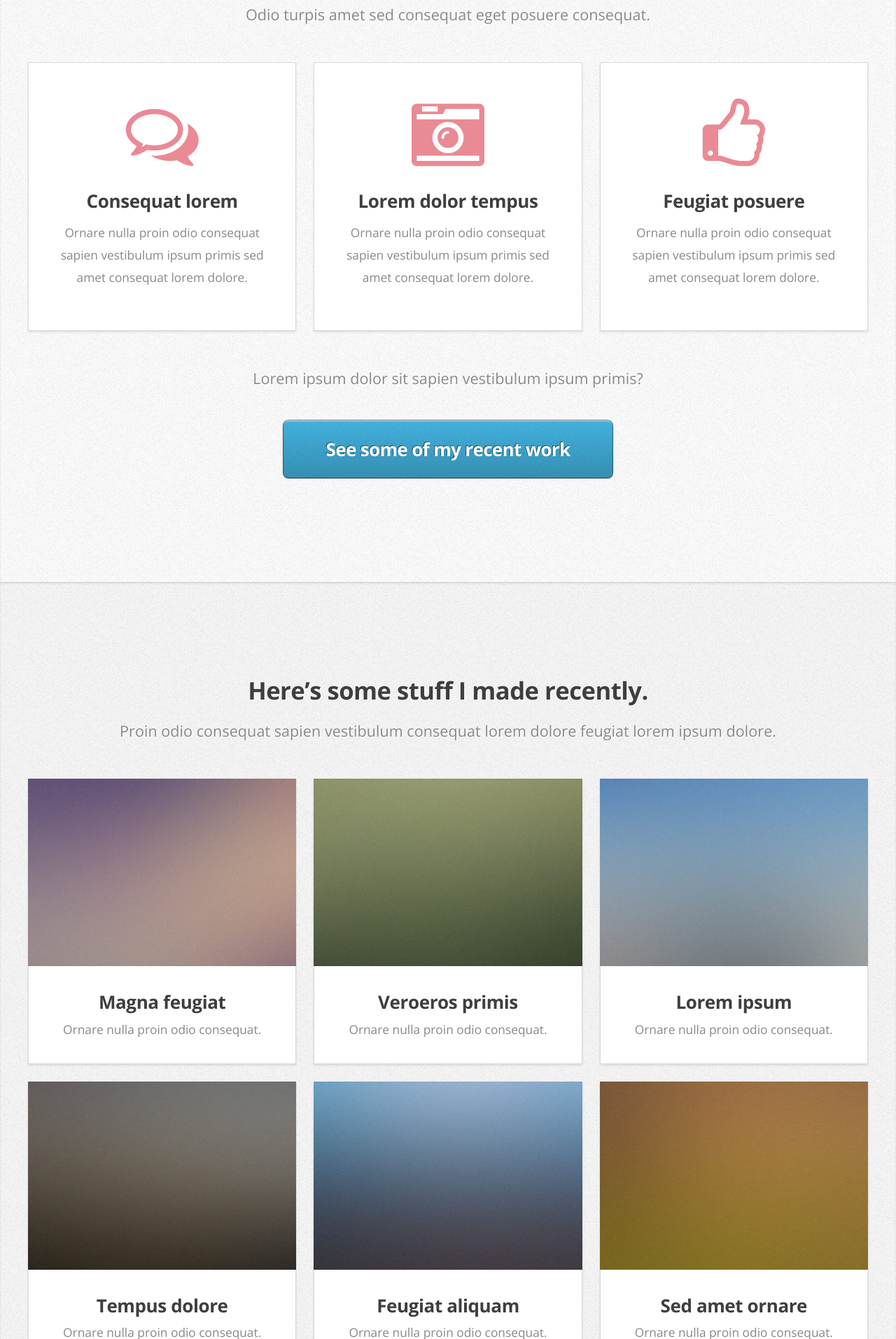
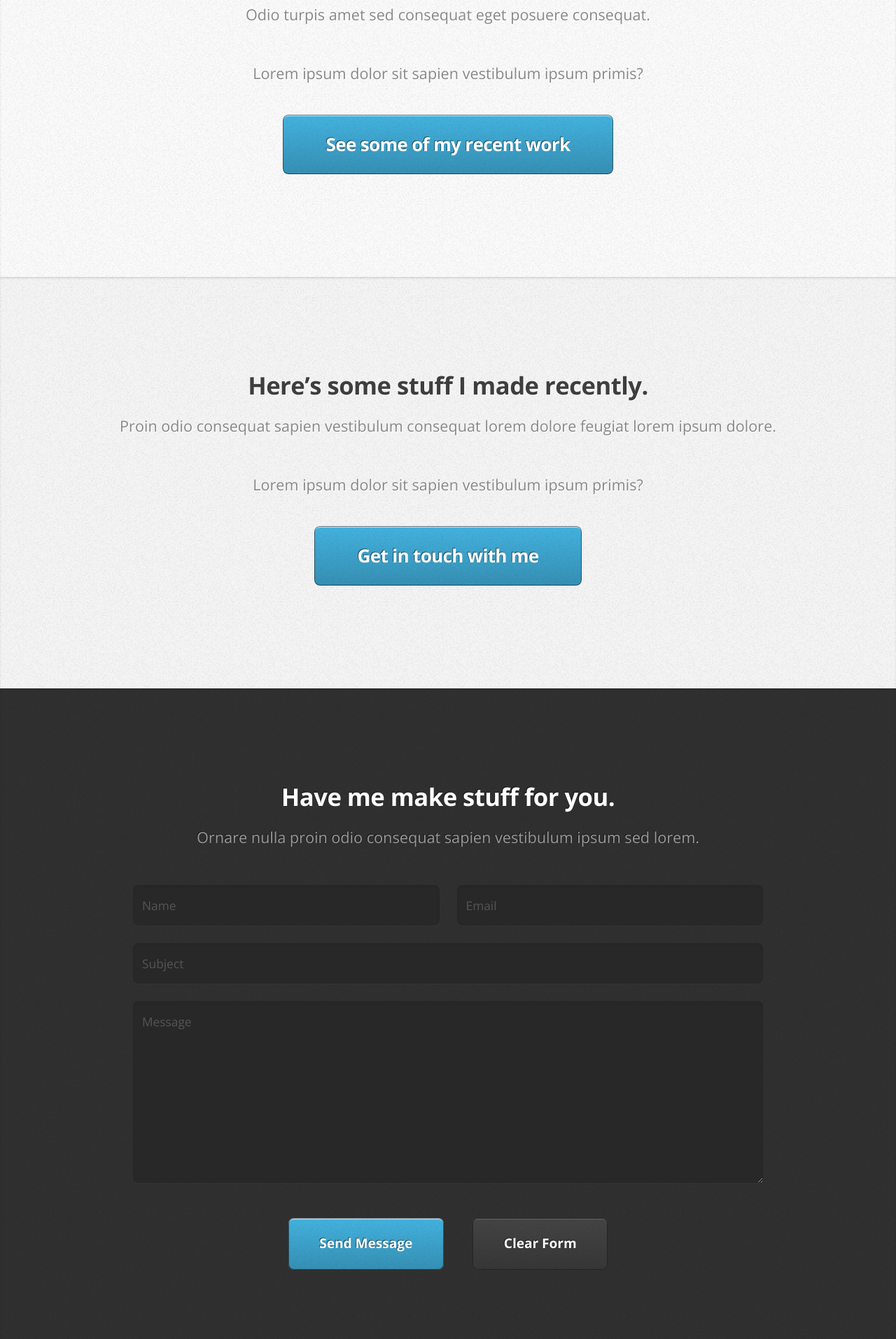
Before and after one commit to adiyankeysight/adiyankeysight.github.io, a plain HTML site: page index.html in a window 1280 px wide. Shown: the part 886-2800 px from the top of the page at 70% size. Drawn offline with nearby package versions, Linux system fonts and the light colour scheme.

Commit message:
started working

```diff
--- a/index.html
+++ b/index.html
@@ -6,7 +6,7 @@
 -->
 <html>
 	<head>
-		<title>Miniport by HTML5 UP</title>
+		<title>Adiyan Kaul</title>
 		<meta charset="utf-8" />
 		<meta name="viewport" content="width=device-width, initial-scale=1" />
 		<!--[if lte IE 8]><script src="assets/js/ie/html5shiv.js"></script><![endif]-->
@@ -20,8 +20,8 @@
 			<nav id="nav">
 				<ul class="container">
 					<li><a href="#top">Top</a></li>
-					<li><a href="#work">Work</a></li>
-					<li><a href="#portfolio">Portfolio</a></li>
+					<li><a href="#work">Cover Letter</a></li>
+					<li><a href="#portfolio">Resume</a></li>
 					<li><a href="#contact">Contact</a></li>
 				</ul>
 			</nav>
@@ -35,10 +35,10 @@
 						</div>
 						<div class="8u 12u(mobile)">
 							<header>
-								<h1>Hi. I'm <strong>Jane Doe</strong>.</h1>
+								<h1>Hi. I'm <strong>Adiyan Kaul</strong>.</h1>
 							</header>
-							<p>And this is <strong>Miniport</strong>, a free, fully responsive HTML5 site template designed by <a href="http://n33.co">AJ</a> for <a href="http://html5up.net">HTML5 UP</a> &amp; released under the <a href="http://html5up.net/license">CCA license</a>.</p>
-							<a href="#work" class="button big scrolly">Learn about what I do</a>
+							<p>Scroll Below to see my Cover Letter and Resume for the Internship Application</p>
+							<a href="#work" class="button big scrolly">Read My Cover Letter and CV</a>
 						</div>
 					</div>
 				</article>
@@ -51,31 +51,7 @@
 						<h2>Here's all the stuff I do.</h2>
 						<p>Odio turpis amet sed consequat eget posuere consequat.</p>
 					</header>
-					<div class="container">
-						<div class="row">
-							<div class="4u 12u(mobile)">
-								<section class="box style1">
-									<span class="icon featured fa-comments-o"></span>
-									<h3>Consequat lorem</h3>
-									<p>Ornare nulla proin odio consequat sapien vestibulum ipsum primis sed amet consequat lorem dolore.</p>
-								</section>
-							</div>
-							<div class="4u 12u(mobile)">
-								<section class="box style1">
-									<span class="icon featured fa-camera-retro"></span>
-									<h3>Lorem dolor tempus</h3>
-									<p>Ornare nulla proin odio consequat sapien vestibulum ipsum primis sed amet consequat lorem dolore.</p>
-								</section>
-							</div>
-							<div class="4u 12u(mobile)">
-								<section class="box style1">
-									<span class="icon featured fa-thumbs-o-up"></span>
-									<h3>Feugiat posuere</h3>
-									<p>Ornare nulla proin odio consequat sapien vestibulum ipsum primis sed amet consequat lorem dolore.</p>
-								</section>
-							</div>
-						</div>
-					</div>
+
 					<footer>
 						<p>Lorem ipsum dolor sit sapien vestibulum ipsum primis?</p>
 						<a href="#portfolio" class="button big scrolly">See some of my recent work</a>
@@ -90,54 +66,7 @@
 						<h2>Here’s some stuff I made recently.</h2>
 						<p>Proin odio consequat  sapien vestibulum consequat lorem dolore feugiat lorem ipsum dolore.</p>
 					</header>
-					<div class="container">
-						<div class="row">
-							<div class="4u 12u(mobile)">
-								<article class="box style2">
-									<a href="#" class="image featured"><img src="images/pic01.jpg" alt="" /></a>
-									<h3><a href="#">Magna feugiat</a></h3>
-									<p>Ornare nulla proin odio consequat.</p>
-								</article>
-							</div>
-							<div class="4u 12u(mobile)">
-								<article class="box style2">
-									<a href="#" class="image featured"><img src="images/pic02.jpg" alt="" /></a>
-									<h3><a href="#">Veroeros primis</a></h3>
-									<p>Ornare nulla proin odio consequat.</p>
-								</article>
-							</div>
-							<div class="4u 12u(mobile)">
-								<article class="box style2">
-									<a href="#" class="image featured"><img src="images/pic03.jpg" alt="" /></a>
-									<h3><a href="#">Lorem ipsum</a></h3>
-									<p>Ornare nulla proin odio consequat.</p>
-								</article>
-							</div>
-						</div>
-						<div class="row">
-							<div class="4u 12u(mobile)">
-								<article class="box style2">
-									<a href="#" class="image featured"><img src="images/pic04.jpg" alt="" /></a>
-									<h3><a href="#">Tempus dolore</a></h3>
-									<p>Ornare nulla proin odio consequat.</p>
-								</article>
-							</div>
-							<div class="4u 12u(mobile)">
-								<article class="box style2">
-									<a href="#" class="image featured"><img src="images/pic05.jpg" alt="" /></a>
-									<h3><a href="#">Feugiat aliquam</a></h3>
-									<p>Ornare nulla proin odio consequat.</p>
-								</article>
-							</div>
-							<div class="4u 12u(mobile)">
-								<article class="box style2">
-									<a href="#" class="image featured"><img src="images/pic06.jpg" alt="" /></a>
-									<h3><a href="#">Sed amet ornare</a></h3>
-									<p>Ornare nulla proin odio consequat.</p>
-								</article>
-							</div>
-						</div>
-					</div>
+
 					<footer>
 						<p>Lorem ipsum dolor sit sapien vestibulum ipsum primis?</p>
 						<a href="#contact" class="button big scrolly">Get in touch with me</a>
```
Also changed, not shown: 2 other files.
